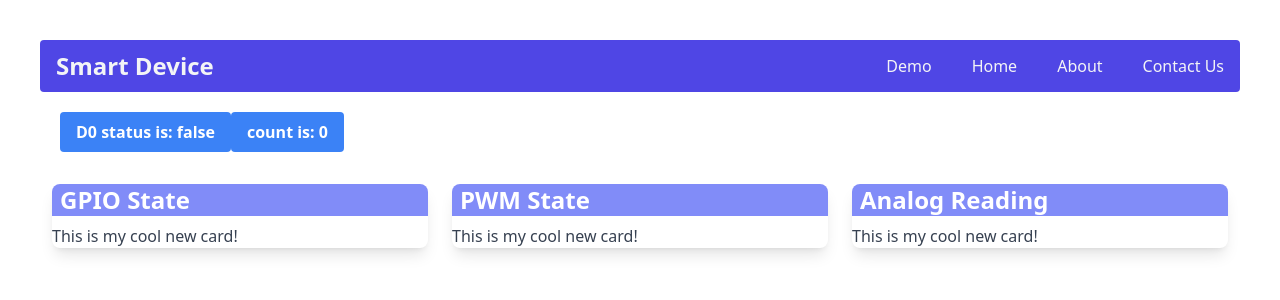
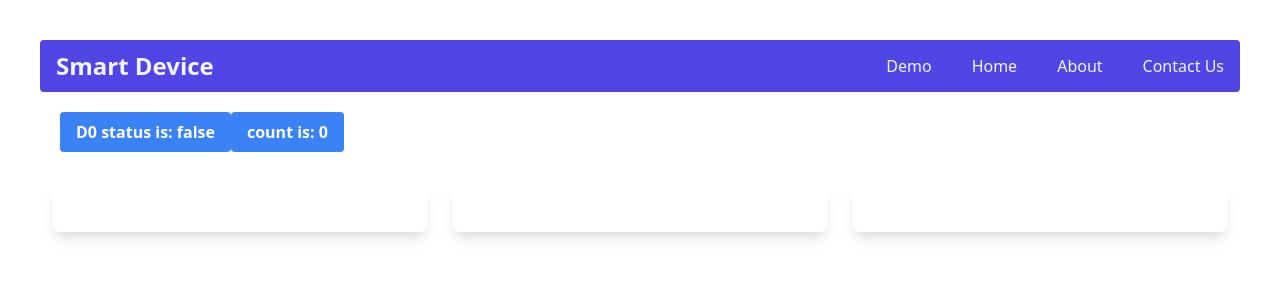
Before and after one commit to leoNavarro95/smart-device-web, a Vue app: page /demo in a window 1280 px wide. Shown: the top 300 px of the page. Built offline with nearby package versions, Linux system fonts and the light colour scheme; what vue-native-websocket-vue3 would draw is missing.

Commit message:
Added props for body and footer

```diff
--- a/src/components/Card.vue
+++ b/src/components/Card.vue
@@ -1,7 +1,7 @@
 <script setup>
 
 defineProps({
-  title: String
+  header: String
 })
 
 </script>
@@ -15,8 +15,27 @@ defineProps({
           text-2xl font-bold text-white
           mb-2 px-2
           ">
-          {{title}}
+          {{header}}
     </h2>
-    <p class="text-gray-700">This is my cool new card!</p>
+
+    <!-- BODY: Default slot -->
+    <div class="p-1 md:p-5 text-gray-700 ">
+      <slot></slot>
+    </div>
+    <!-- /BODY -->
+
+    <!-- FOOTER: Footer slot -->
+    <div class="
+        bg-indigo-200
+          rounded-b-lg
+        text-white
+          px-2
+        ">
+      <slot name="footer">
+
+      </slot>
+    </div>
+    <!-- /FOOTER -->
+
   </div>
 </template>
```
